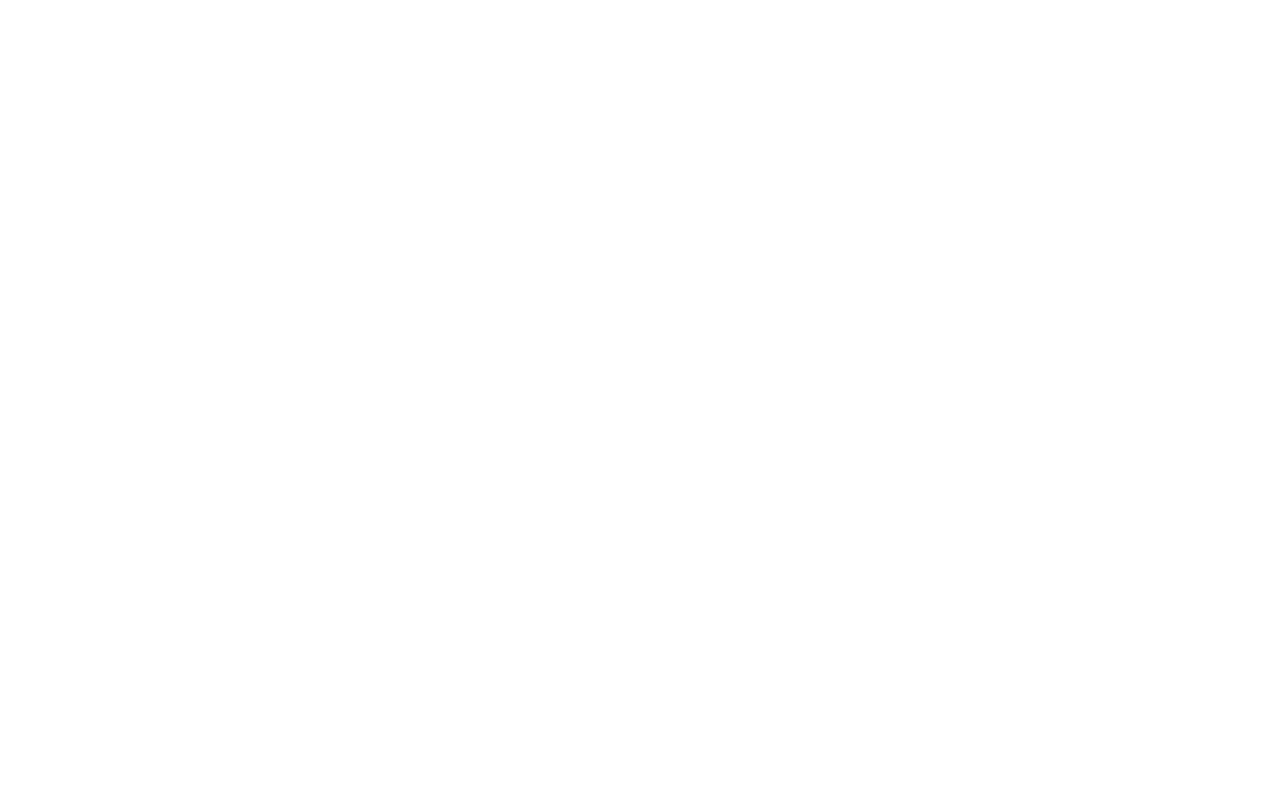
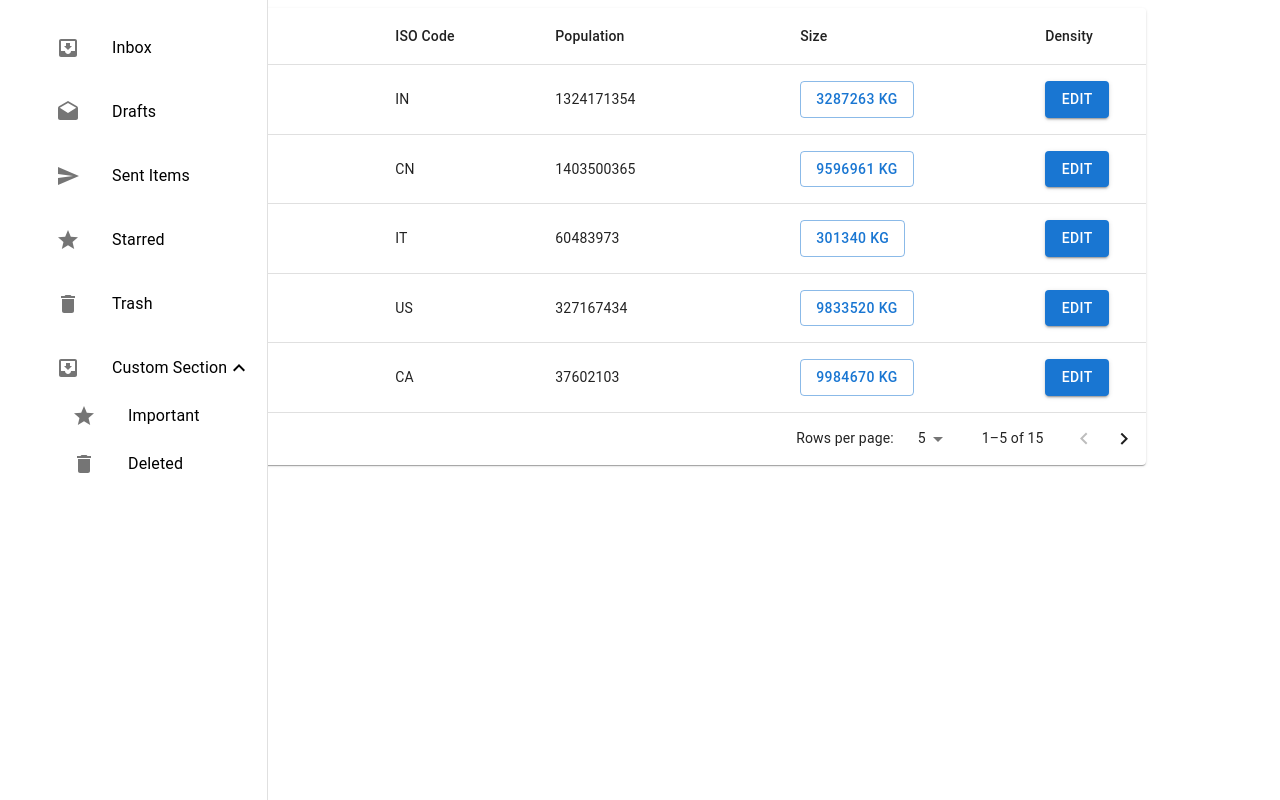
Before and after one commit to Mr-RiVi/component-templates-react-typescript, a React (Create React App) app: page /layout/tables in a window 1280 px wide. Before the commit this address had no page. Built offline with nearby package versions, Linux system fonts and the light colour scheme.

Commit message:
add layout

```diff
--- a/src/Pages/Table.tsx
+++ b/src/Pages/Table.tsx
@@ -24,7 +24,31 @@
 
 import MuiTable from "../components/Tables/MuiTable";
 
-import { columns, columnAttributeMapping, tableData } from "../utils/tableData";
+import { columns, tableData } from "../utils/tableData";
+
+type ColumnAttributeMapping = {
+  [key: string]:
+    | {
+        type?: "button" | undefined;
+        buttonKind?: "text" | "content" | "mixed";
+        buttonVarient?: "text" | "outlined" | "contained";
+        text?: string;
+      }
+    | undefined;
+};
+
+export const columnAttributeMapping: ColumnAttributeMapping = {
+  name: {},
+  code: {},
+  population: {},
+  size: {
+    type: "button",
+    buttonKind: "mixed",
+    buttonVarient: "outlined",
+    text: "Kg",
+  },
+  density: { type: "button", buttonKind: "text", text: "Edit" },
+};
 
 const Table = () => {
   return (
--- /dev/null
+++ b/src/layouts/BaseLayout.tsx
@@ -0,0 +1,24 @@
+import { FunctionComponent, PropsWithChildren, ReactElement } from "react";
+
+import { Outlet } from "react-router-dom";
+
+import SideNavBar from "../pages/SideNavBar";
+
+interface BaseLayoutProps {}
+
+export const BaseLayout: FunctionComponent<
+  PropsWithChildren<BaseLayoutProps>
+> = (): ReactElement => {
+  return (
+    <section className="wrapper">
+      <section className="header"></section>
+      <section className="side-navigation">
+        <SideNavBar />
+      </section>
+      <section className="content">
+        <Outlet />
+      </section>
+      <section className="footer"></section>
+    </section>
+  );
+};
--- a/src/routes/IndexRoutes.tsx
+++ b/src/routes/IndexRoutes.tsx
@@ -1,13 +1,14 @@
 import React from "react";
-import { Route, Routes } from "react-router-dom";
+import { Navigate, Route, Routes } from "react-router-dom";
 
-import Home from "../Pages/Home";
-import SideNavBar from "../Pages/SideNavBar";
-import Table from "../Pages/Table";
-import DropdownMenu from "../Pages/DropdownMenu";
-import Buttons from "../Pages/Buttons";
-import Cards from "../Pages/Cards";
-import Dialog from "../Pages/Dialog";
+import Home from "../pages/Home";
+import SideNavBar from "../pages/SideNavBar";
+import Table from "../pages/Table";
+import DropdownMenu from "../pages/DropdownMenu";
+import Buttons from "../pages/Buttons";
+import Cards from "../pages/Cards";
+import Dialog from "../pages/Dialog";
+import { BaseLayout } from "../layouts/BaseLayout";
 
 const IndexRoutes: React.FC = () => {
   return (
@@ -15,10 +16,15 @@
       <Route path="/" element={<Home />} />
       <Route path="/side-nav-bars" element={<SideNavBar />} />
       <Route path="/tables" element={<Table />} />
-      <Route path="/dropdowns" element={<DropdownMenu />} />
+      <Route path="/cards" element={<Cards />} />
       <Route path="/buttons" element={<Buttons />} />
       <Route path="/cards" element={<Cards />} />
       <Route path="/dialog" element={<Dialog />} />
+      <Route path="/layout" element={<BaseLayout />}>
+        <Route index element={<Navigate to="/layout" />} />
+        <Route path="cards" element={<Cards />} />
+        <Route path="tables" element={<Table />} />
+      </Route>
     </Routes>
   );
 };
```
